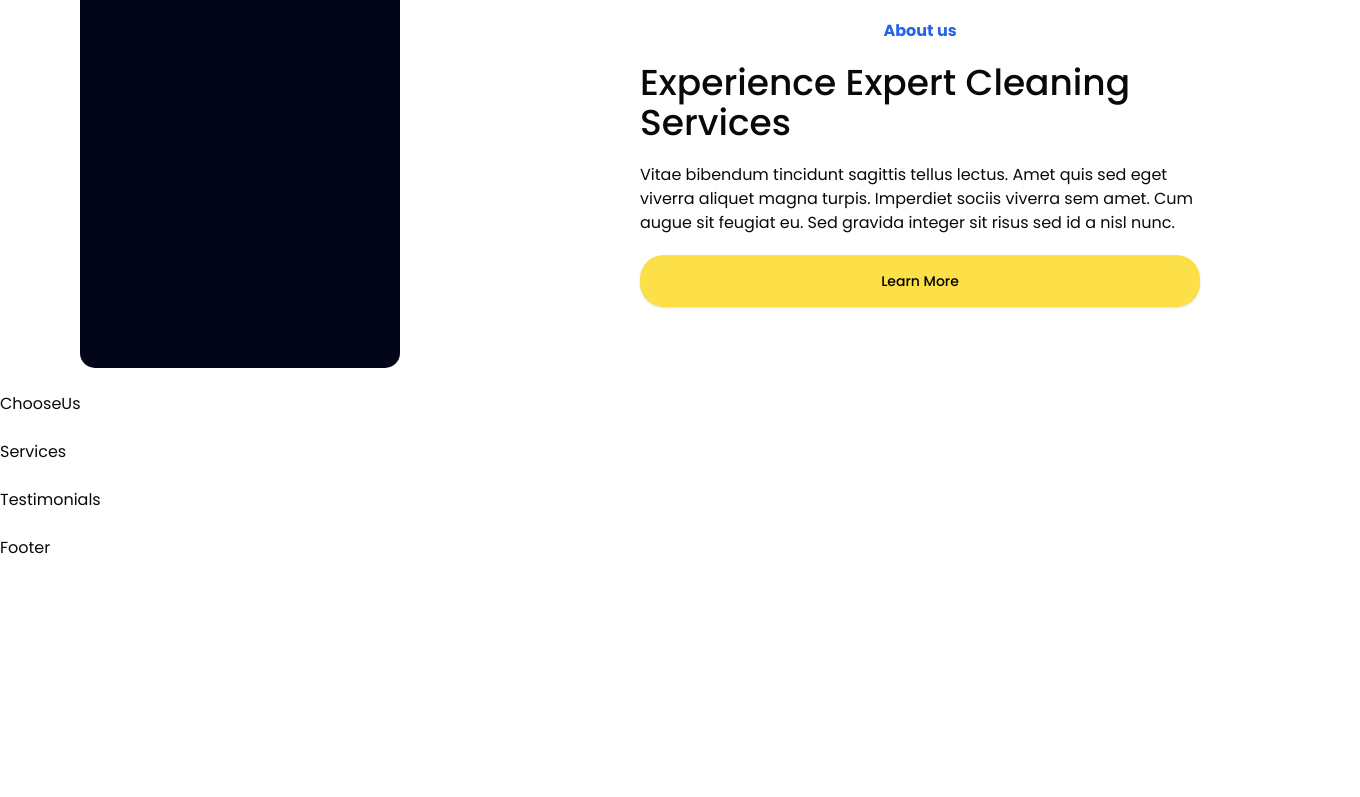
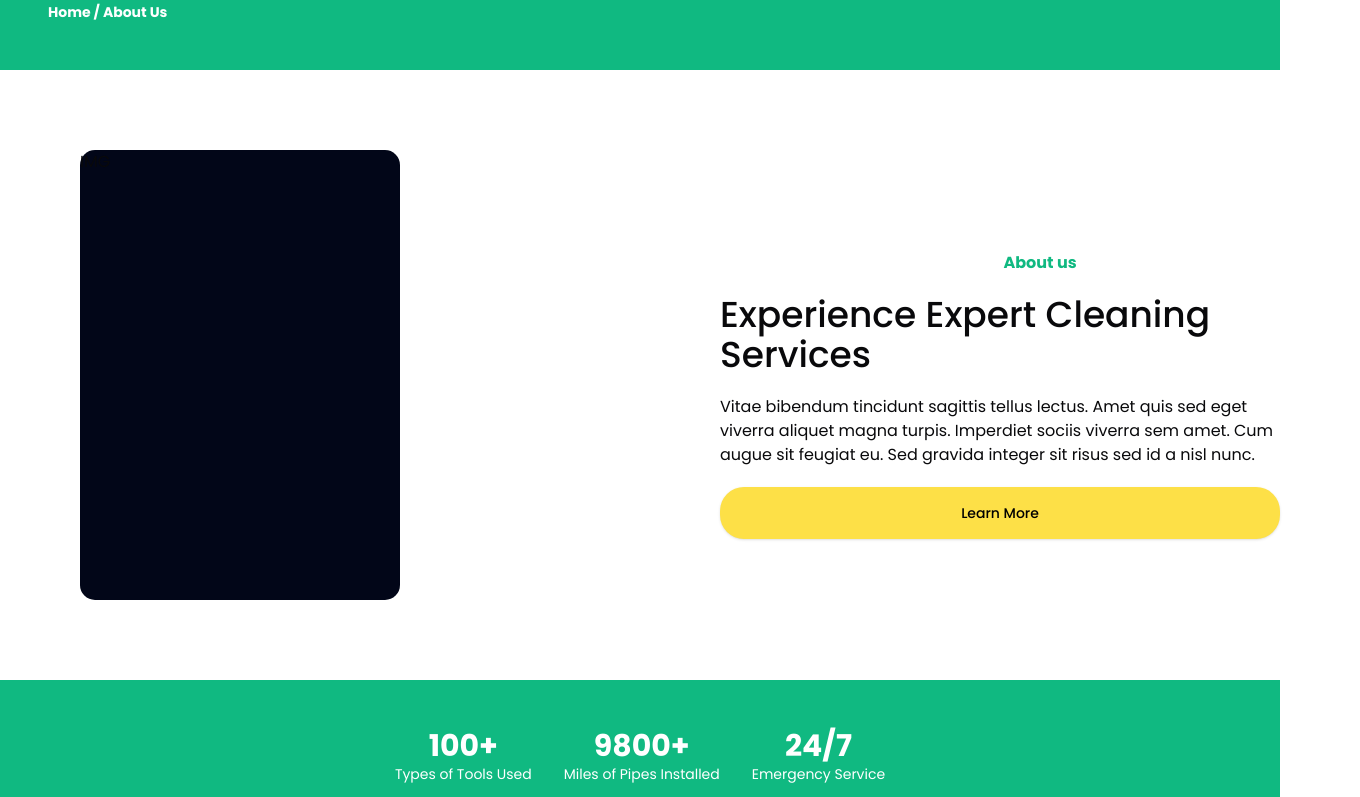
Before and after one commit to eliasacneto/web-hands-cooperative, a Next.js app: page / in a window 1280 px wide. Shown: the part 830-1627 px from the top of the page, 1360 px wide, since content can reach past the window. Before the commit the page ends 1390 px from the top, so only its background shows below. Built offline with nearby package versions, Linux system fonts and the light colour scheme.

Commit message:
Atualização aboutUs e Criação do ourPurpose

```diff
--- /dev/null
+++ b/components/AboutUs/ourPurpose.tsx
@@ -0,0 +1,101 @@
+import { FaWrench } from "react-icons/fa6";
+import { CircleArrowRight } from "lucide-react";
+
+import React from 'react'
+
+const OurPurpose = () => {
+  return (
+
+
+
+    <div className="flex flex-col gap-7 lg:flex-row lg:justify-center bg-[#E4F0FF]">
+
+      <div className="flex flex-col justify-center items-center">
+
+        <p className="text-sm text-emerald-500 font-bold mt-4">Our Purpose</p>
+        <h1 className="text-3xl font-medium lg:text-4xl mt-4 mb-4">TokoKlin's Purpose Revealed</h1>
+
+        <div className="lg:w-[50%]">
+          <div className="w-96 h-[450px] bg-[#020618] rounded-[15px]">IMG</div>
+        </div>
+
+      </div>
+
+        <div className="ml-14">
+
+            <div className="flex gap-4 mt-4 mb-4">
+
+                <div className="w-16 h-12 bg-emerald-500 rounded-full flex justify-center items-center ">
+
+                    <FaWrench className="text-white" />
+
+
+                </div>
+
+                <h2 className="text-center pt-2 font-bold text-2xl">Our Vision</h2>
+
+            </div>
+
+            <div className="lg:w-[50%] mb-4">
+
+                  <div className="w-[26rem] h-[280px] bg-emerald-500 rounded-[15px] text-white ">
+
+                    <p className="p-14">Urna neque ipsum nec ac nunc enim elementum posuere. Aenean orci duis gravida nulla sit magnis sed enim. Sed porta nisi eu fames dui habitant arcu sit. Ullamcorper magna nisl purus ultrices. Molestie ornare id cursus.
+                    </p>
+
+                  </div>
+
+            </div>
+
+            <div className="flex gap-4 mt-4 mb-4">
+
+                <div className="w-16 h-12 bg-emerald-500 rounded-full flex justify-center items-center ">
+
+                    <FaWrench className="text-white" />
+
+
+                </div>
+
+                <h2 className="text-center pt-2 font-bold text-2xl">Our Mission</h2>
+
+            </div>
+
+            <div className="flex flex-col lg:w-[273px] mt-4 ">
+
+                    <ul className=" flex flex-col justify-center gap-5 lg:items-start ml-6">
+
+                        <li className="flex gap-4 rounded-xl bg-white p-6 w-96 hover:bg-[#CED9E7] cursor-pointer">
+                        <CircleArrowRight />
+                        Residential Cleaning
+                        </li>
+
+                        <li className="flex gap-4 rounded-xl bg-white p-6 w-96 hover:bg-[#CED9E7] cursor-pointer">
+                        <CircleArrowRight />
+                        Commercial Cleaning
+                        </li>
+
+                        <li className="flex gap-4 rounded-xl bg-white p-6 w-96 hover:bg-[#CED9E7] cursor-pointer">
+                        <CircleArrowRight />
+                        Deep Cleaning
+                        </li>
+
+                        <li className="flex gap-4 rounded-xl bg-white p-6 w-96 hover:bg-[#CED9E7] cursor-pointer mb-4">
+                        <CircleArrowRight />
+                        Deep Cleaning
+                        </li>
+
+                    </ul>
+
+            </div>
+
+
+        </div>
+
+    </div>
+
+
+
+  )
+}
+
+export default OurPurpose
--- a/components/about.tsx
+++ b/components/about.tsx
@@ -1,18 +1,33 @@
 import React from "react";
-import { CardFooter } from "./ui/card";
 import { Button } from "./ui/button";
+import OurPurpose from "./AboutUs/ourPurpose";
 
 const About = () => {
+
   return (
+
+    <div>
+
+      <div className="bg-emerald-500 lg:w-screen w-[100%] p-12 text-white font-bold mb-20 ">
+
+          <h1 className="text-3xl">About Us</h1>
+          <p className="text-sm">Home / About Us</p>
+
+      </div>
+
       <div className="flex flex-col w-full justify-center items-center lg:mx-20  lg:flex-row">
-      <div className="w-[50%]">
+
+
+        <div className="lg:w-[50%]">
           <div className="w-80 h-[450px] bg-[#020618] rounded-[15px]">IMG</div>
         </div>
 
         <div className="w-[50%] items-center mt-10">
-        <p className="text-blue-600 font-bold pb-5 text-center">About us</p>
+
+              <p className="text-emerald-500 font-bold pb-5 text-center">About us</p>
 
               <div className="flex flex-col lg:w-[560px] ">
+
                 <h1 className="pb-5 text-3xl text-center font-medium lg:text-4xl lg:text-start">
                   Experience Expert Cleaning Services
                 </h1>
@@ -26,8 +41,34 @@ const About = () => {
                 <Button className="bg-[#FDE047] text-black hover:bg-yellow-400 h-[52px] rounded-3xl">
                   Learn More
                 </Button>
+
+              </div>
+
             </div>
         </div>
+
+        <div className="bg-emerald-500 w-full p-12 text-white mt-20 mb-20 flex gap-8 justify-center items-center">
+
+              <div className="text-center">
+                <h1 className="font-bold text-3xl">100+</h1>
+                <p className="text-sm">Types of Tools Used</p>
+              </div>
+
+              <div className="text-center">
+                <h1 className="font-bold text-3xl">9800+</h1>
+                <p className="text-sm">Miles of Pipes Installed</p>
+              </div>
+
+              <div className="text-center">
+                <h1 className="font-bold text-3xl">24/7</h1>
+                <p className="text-sm">Emergency Service</p>
+              </div>
+
+        </div>
+
+        <OurPurpose />
+
+
     </div>
   );
 };
--- a/package.json
+++ b/package.json
@@ -23,6 +23,7 @@
     "next": "14.2.10",
     "react": "^18",
     "react-dom": "^18",
+    "react-icons": "^5.3.0",
     "tailwind-merge": "^2.5.2",
     "tailwindcss-animate": "^1.0.7"
   },
```
Also changed, not shown: app/page.tsx (+22 -0 lines), 1 other file (tests, documents, lock files or other folders). Lines whose indentation alone changed are shown as unchanged.
